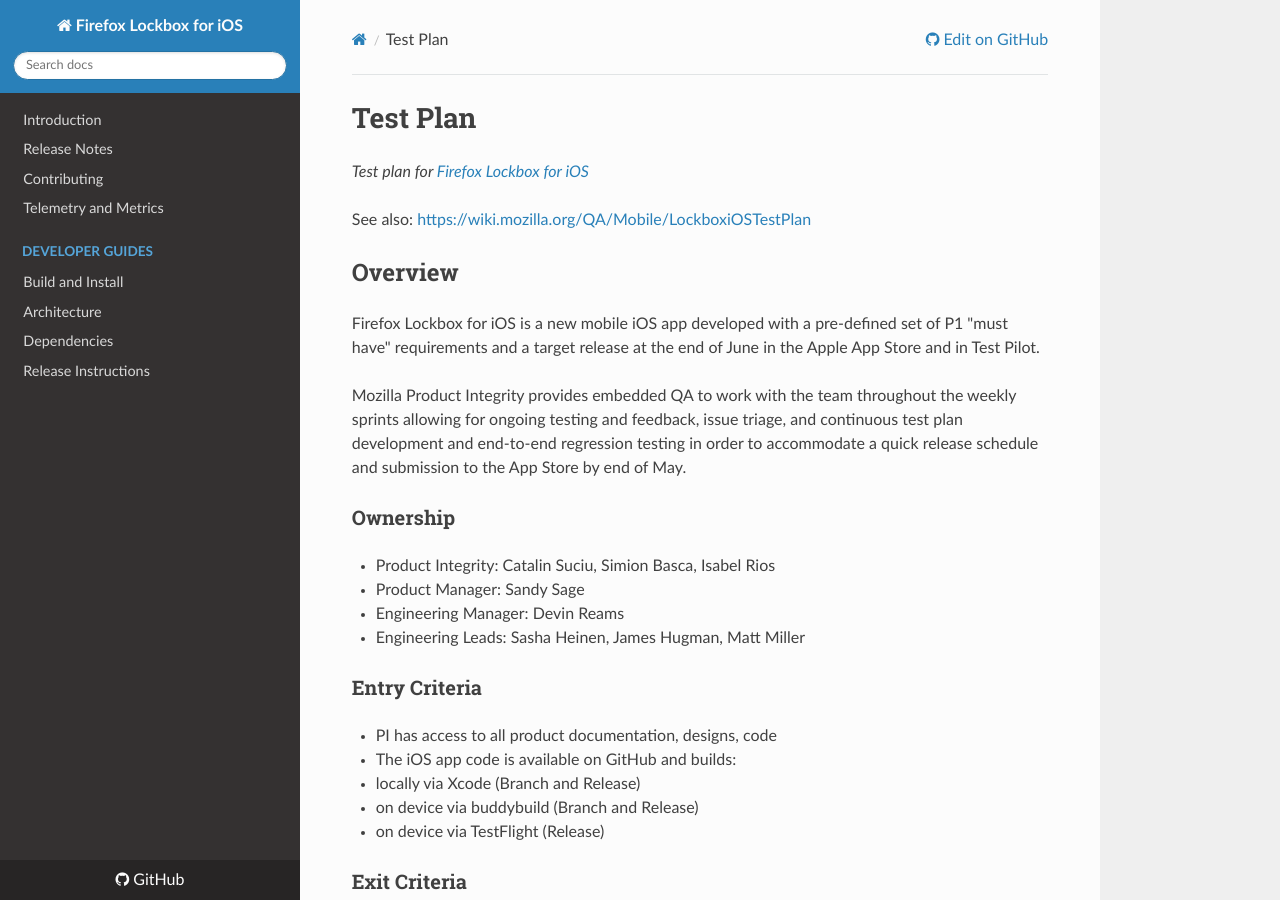
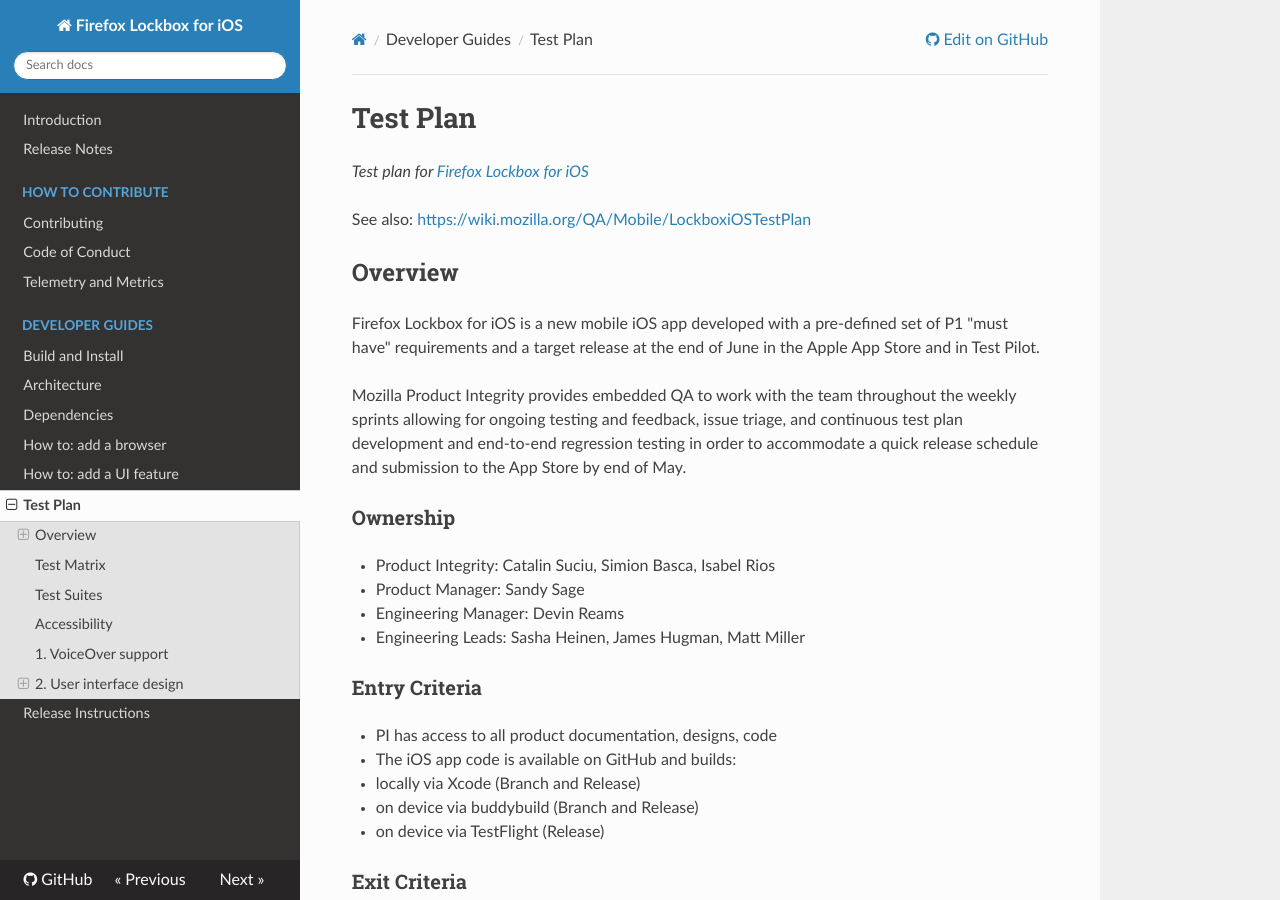
Before and after one commit to mozilla-lockwise/lockwise-ios, an MkDocs documentation site: the page built from docs/test-plan.md, in a window 1280 px wide and 900 px high. Built offline with MkDocs 1.6.1, drawn with Linux system fonts in a browser that asks for light colours; nearby versions of some CDN libraries; old or Windows-style settings are respelled for this version of MkDocs.

Commit message:
Add "Add a browser" documentation (#668)
fixes #546

Co-Authored-By: Joe Gasiorek <joeyg@users.noreply.github.com>

```diff
--- a/mkdocs.yml
+++ b/mkdocs.yml
@@ -4,13 +4,18 @@
 repo_name: GitHub
 repo_url: https://github.com/mozilla-lockbox/lockbox-ios
 
-pages:
+nav:
 - 'Introduction': 'index.md'
 - 'Release Notes': 'release-notes.md'
-- 'Contributing': 'contributing.md'
+- 'How to Contribute':
+  - 'Contributing': 'contributing.md'
+  - 'Code of Conduct': 'code_of_conduct.md'
 - 'Telemetry and Metrics': 'metrics.md'
 - 'Developer Guides':
   - 'Build and Install': 'install.md'
   - 'Architecture': 'architecture.md'
   - 'Dependencies': 'updating_libraries.md'
+  - 'How to: add a browser': 'add-a-browser.md'
+  - 'How to: add a UI feature': 'new-ui.md'
+  - 'Test Plan': 'test-plan.md'
   - 'Release Instructions': 'releases.md'
```
Also changed, not shown: docs/add-a-browser.md (added, +49 -0 lines), 1 other file.
